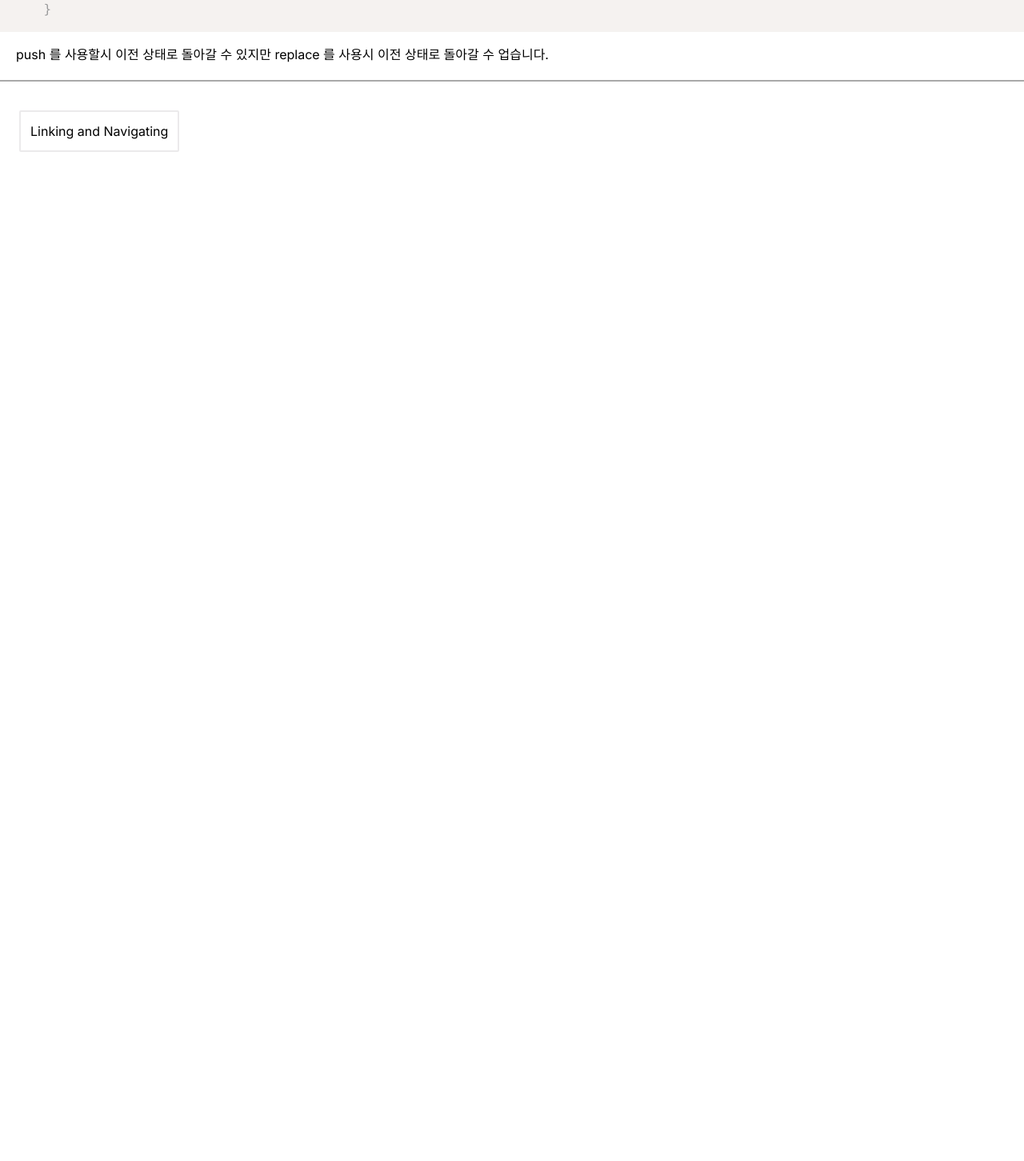
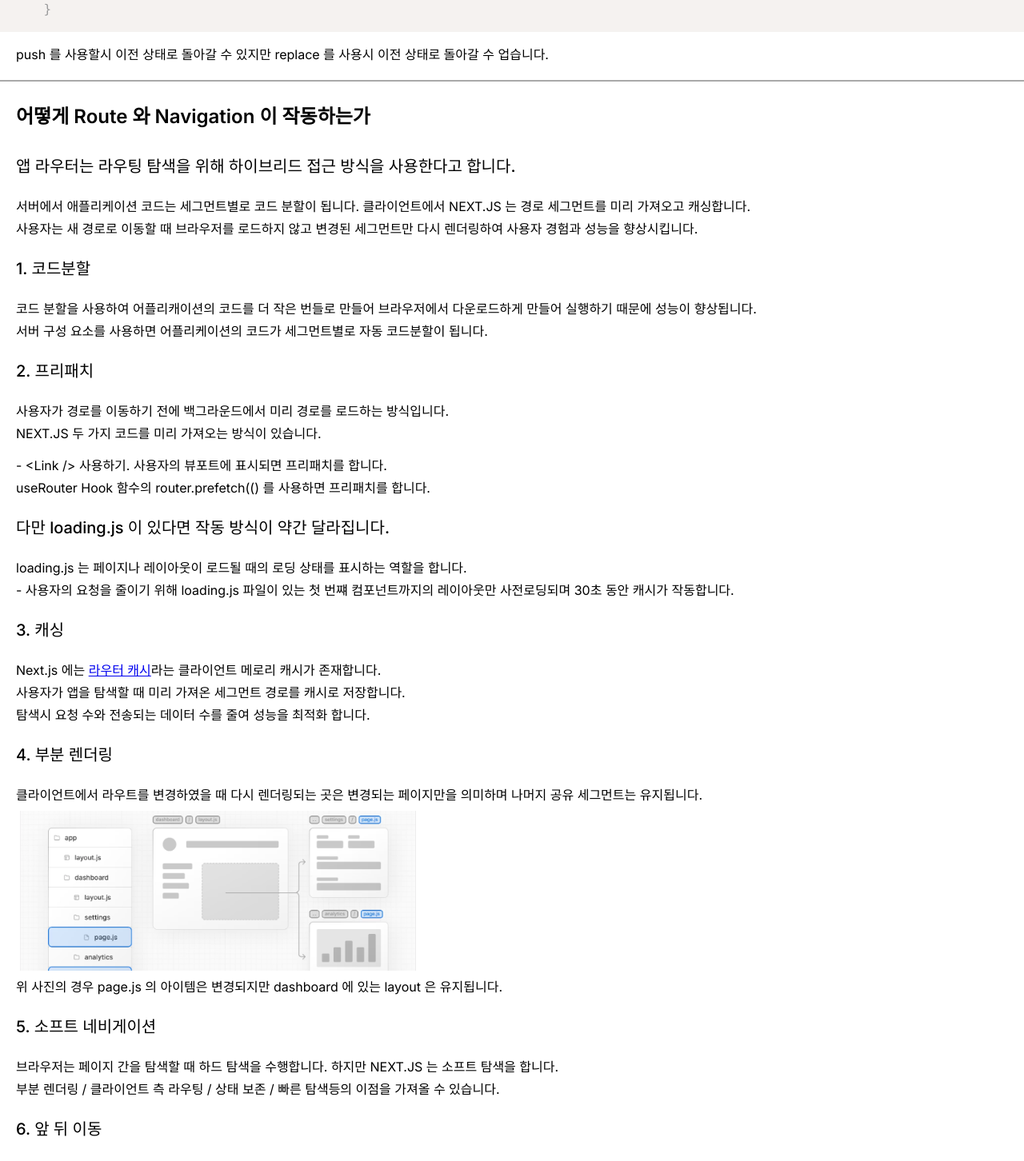
Before and after one commit to YDP-SPLOUNGE-CLUB/Next-Docs-Tutorial, a Next.js app: page /jks/navigation in a window 1280 px wide. Shown: the part 4160-5612 px from the top of the page at 80% size. Before the commit the page ends 4374 px from the top, so only its background shows below. Built offline with nearby package versions, Linux system fonts and the light colour scheme.

Commit message:
✨ Navigation

```diff
--- a/src/app/jks/defining-routes/page.tsx
+++ b/src/app/jks/defining-routes/page.tsx
@@ -69,9 +69,7 @@ export default function RouteIndexPage() {
           </div>
         </div>
       </div>
-      <div style={{height: 500}}>
-        <CodeSnippet codeString={code}/>
-      </div>
+      <CodeSnippet codeString={code}/>
       <StepNavigation nextPage={{name: 'Page and Layouts', route: 'page-layout'}}/>
     </div>
   )
--- a/src/app/jks/navigation/page.tsx
+++ b/src/app/jks/navigation/page.tsx
@@ -6,6 +6,7 @@ import UseRouterComponent from "@/component/JKS/misc/PageComponent/UseRouterComp
 import RedirectComponent from "@/component/JKS/misc/PageComponent/RedirectComponent/RedirectComponent";
 import StepNavigation from "@/component/JKS/layout/StepNavigation/StepNavigation";
 import NativeHistoryComponent from "@/component/JKS/misc/PageComponent/NativeHistoryComponent/NativeHistoryComponent";
+import HowWorkRouteComponent from "@/component/JKS/misc/PageComponent/HowWorkRouteComponent/HowWorkRouteComponent";
 
 export default function NavigationPage() {
 
@@ -41,6 +42,7 @@ export default function NavigationPage() {
       <div>
         <div className={style.emptyLine}/>
       </div>
+      <HowWorkRouteComponent />
       <StepNavigation
         prevPage={{name: 'Linking and Navigating', route: 'navigation'}}
       />
--- /dev/null
+++ b/src/component/JKS/misc/PageComponent/HowWorkRouteComponent/HowWorkRouteComponent.tsx
@@ -0,0 +1,67 @@
+import React from 'react';
+import style from '@/common/style/jks/index.module.scss';
+import Image from "next/image";
+
+const HowWorkRouteComponent = () => {
+  return (
+    <>
+      <div className={style.header}>
+        <h1>어떻게 Route 와 Navigation 이 작동하는가</h1>
+      </div>
+      <div className={style.content}>
+        <h2> 앱 라우터는 라우팅 탐색을 위해 하이브리드 접근 방식을 사용한다고 합니다.</h2>
+        <p>서버에서 애플리케이션 코드는 세그먼트별로 코드 분할이 됩니다. 클라이언트에서 NEXT.JS 는 경로 세그먼트를 미리 가져오고 캐싱합니다.</p>
+        <p>사용자는 새 경로로 이동할 때 브라우저를 로드하지 않고 변경된 세그먼트만 다시 렌더링하여 사용자 경험과 성능을 향상시킵니다.</p>
+        <h2>
+          1. 코드분할
+        </h2>
+        <p>
+          코드 분할을 사용하여 어플리캐이션의 코드를 더 작은 번들로 만들어 브라우저에서 다운로드하게 만들어 실행하기 때문에 성능이 향상됩니다.
+        </p>
+        <p>
+          서버 구성 요소를 사용하면 어플리케이션의 코드가 세그먼트별로 자동 코드분할이 됩니다.
+        </p>
+        <h2>
+          2. 프리패치
+        </h2>
+        <p>
+          사용자가 경로를 이동하기 전에 백그라운드에서 미리 경로를 로드하는 방식입니다.
+        </p>
+        <p>NEXT.JS 두 가지 코드를 미리 가져오는 방식이 있습니다.</p>
+        <p></p>
+        <p>- {`<Link /> 사용하기. 사용자의 뷰포트에 표시되면 프리패치를 합니다.`}</p>
+        <p> useRouter Hook 함수의 router.prefetch(() 를 사용하면 프리패치를 합니다.</p>
+        <h2>다만 loading.js 이 있다면 작동 방식이 약간 달라집니다.</h2>
+        <p>loading.js 는 페이지나 레이아웃이 로드될 때의 로딩 상태를 표시하는 역할을 합니다.</p>
+        <p>- 사용자의 요청을 줄이기 위해 loading.js 파일이 있는 첫 번쨰 컴포넌트까지의 레이아웃만 사전로딩되며 30초 동안 캐시가 작동합니다.</p>
+        <h2>
+          3. 캐싱
+        </h2>
+        <p>
+          Next.js 에는 <a href={'https://nextjs.org/docs/app/building-your-application/caching#router-cache'}>라우터 캐시</a>
+          라는 클라이언트 메로리 캐시가 존재합니다.
+        </p>
+        <p>사용자가 앱을 탐색할 때 미리 가져온 세그먼트 경로를 캐시로 저장합니다.</p>
+        <p>탐색시 요청 수와 전송되는 데이터 수를 줄여 성능을 최적화 합니다.</p>
+        <h2>4. 부분 렌더링</h2>
+        <p>클라이언트에서 라우트를 변경하였을 때 다시 렌더링되는 곳은 변경되는 페이지만을 의미하며 나머지 공유 세그먼트는 유지됩니다.</p>
+        <div className={style.image}>
+          <Image
+            src={'/assets/img/page_navigation_1.png'}
+            alt={'page-layout image 1'}
+            layout={'fill'}
+            objectFit={'cover'}
+          />
+        </div>
+        <p>위 사진의 경우 page.js 의 아이템은 변경되지만 dashboard 에 있는 layout 은 유지됩니다.</p>
+        <h2>5. 소프트 네비게이션</h2>
+        <p>브라우저는 페이지 간을 탐색할 때 하드 탐색을 수행합니다. 하지만 NEXT.JS 는 소프트 탐색을 합니다.</p>
+        <p>부분 렌더링 / 클라이언트 측 라우팅 / 상태 보존 / 빠른 탐색등의 이점을 가져올 수 있습니다.</p>
+        <h2>6. 앞 뒤 이동</h2>
+        <p>NEXT.JS 는 앞뒤 탐색을 할 때 스크롤을 유지하고 라우터 캐시를 이용하여 세그먼트를 재사용합니다.</p>
+      </div>
+    </>
+  )
+}
+
+export default HowWorkRouteComponent;
```
Also changed, not shown: src/app/jks/home/page.tsx (+4 -4 lines), public/assets/img/page_navigation_1.png (added).
